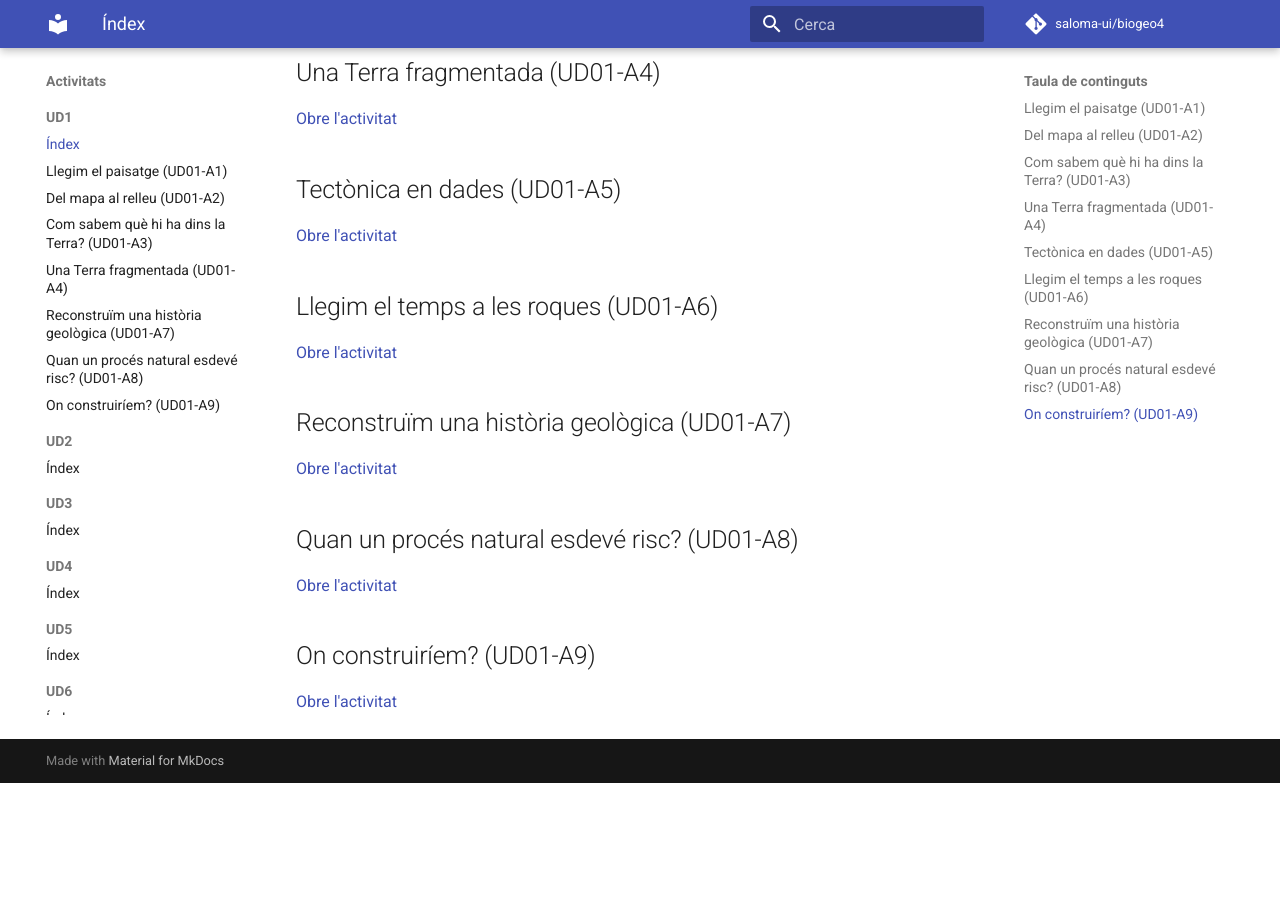
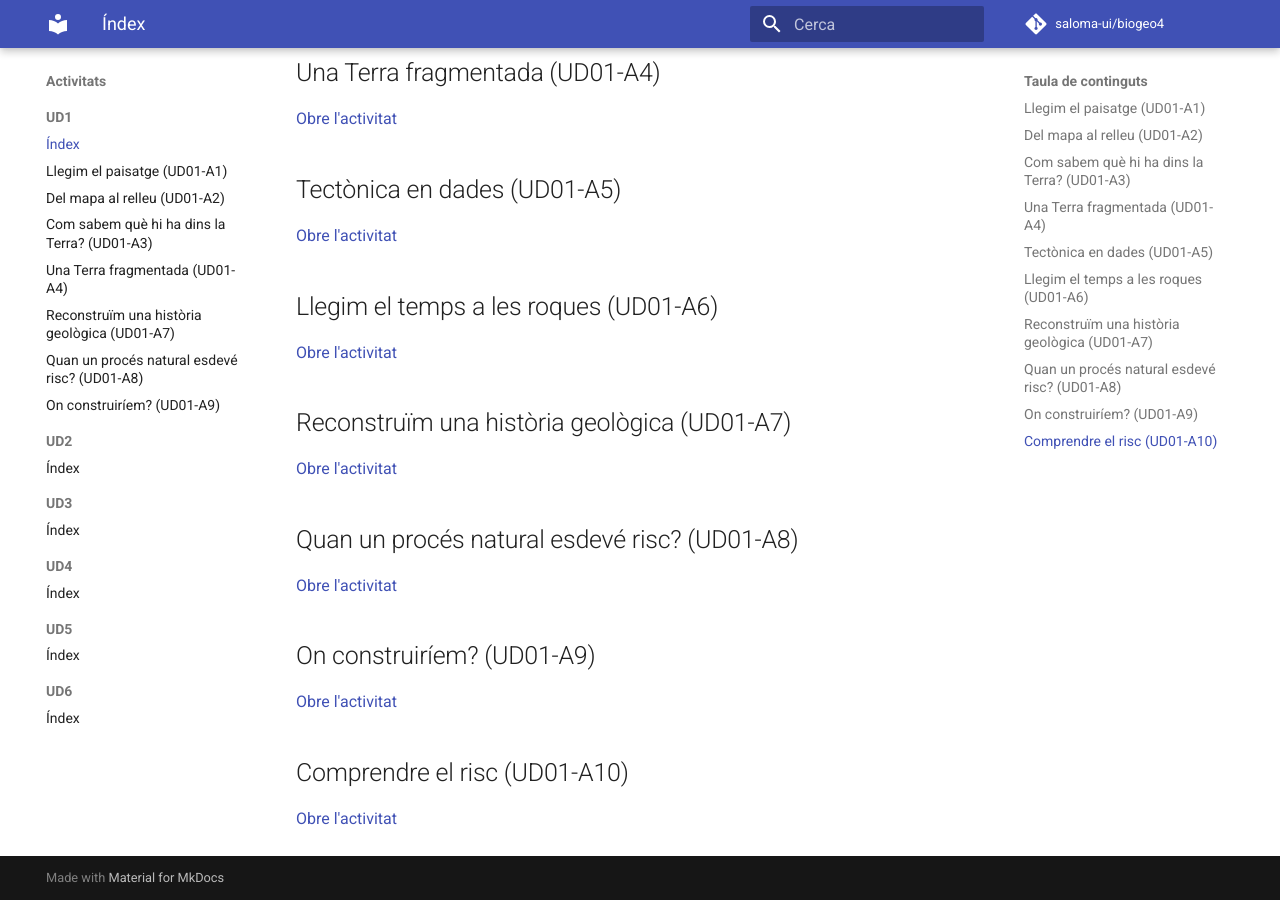
Before and after one commit to saloma-ui/biogeo4, an MkDocs documentation site: the page built from docs/activitats/ud1/index.md, in a window 1280 px wide and 900 px high, scrolled down 522 px. Built offline with MkDocs 1.6.1 and Material for MkDocs 9.7.7, drawn with Linux system fonts in a browser that asks for light colours; comment, search, counter and statistics services are not loaded; before the commit the page ends 1305 px from its top, so only the background shows below that.

Commit message:
Afegeix Comprendre el risc a l'índex de la UD01

```diff
--- a/docs/activitats/ud1/index.md
+++ b/docs/activitats/ud1/index.md
@@ -35,3 +35,7 @@
 ## On construiríem? (UD01-A9)
 
 [Obre l'activitat](g2/index.md)
+
+## Comprendre el risc (UD01-A10)
+
+[Obre l'activitat](g2-risc-evidencia/index.md)
```
